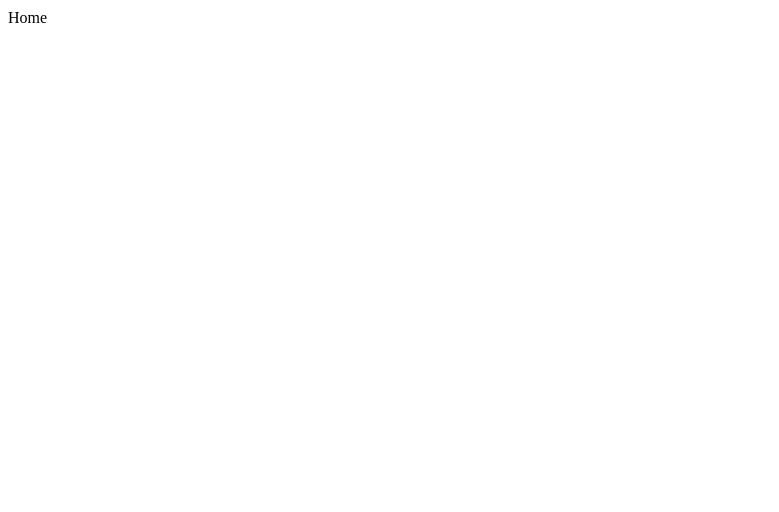
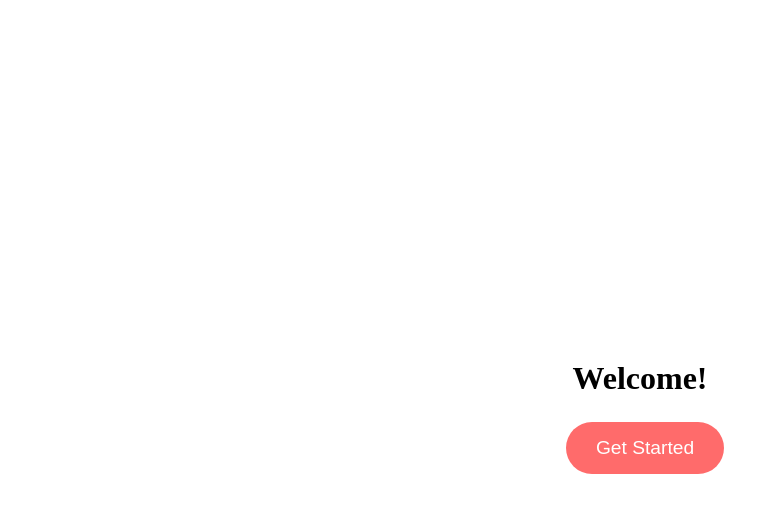
Before and after one commit to 2020-HelloWorld/47_.-team, a React (Create React App) app in the folder frontend/: page / in a window 1280 px wide. Shown: the top 512 px of the page, without its empty margins (0-779 px from the left). Built offline with nearby package versions, Linux system fonts and the light colour scheme.

Commit message:
added home page design

```diff
--- a/frontend/src/Components/Home.js
+++ b/frontend/src/Components/Home.js
@@ -1,9 +1,16 @@
 import React from 'react'
+import { Link } from 'react-router-dom';
 
 function Home() {
   return (
-    <div>Home</div>
-  )
+    <div className="welcome-page">
+      <h1>Welcome!</h1>
+      <Link to='/login'>
+        <button className="animate-button">Get Started</button>
+      </Link>
+    </div>
+  );
+
 }
 
 export default Home
--- a/frontend/src/Components/style.css
+++ b/frontend/src/Components/style.css
@@ -331,3 +331,34 @@ nav {
   .table td button:hover {
     background-color: #3e8e41;
   }
+
+  /* HOME */
+
+  .welcome-page {
+    display: flex;
+    flex-direction: column;
+    justify-content: center;
+    align-items: center;
+    height: 100vh;
+  }
+
+  .animate-button {
+    padding: 15px 30px;
+    font-size: 1.2rem;
+    border: none;
+    border-radius: 30px;
+    color: white;
+    background-color: #FF6B6B;
+    cursor: pointer;
+    transition: all 0.3s ease-in-out;
+  }
+
+  .animate-button:hover {
+    transform: scale(1.05);
+    box-shadow: 0px 0px 10px #FF6B6B;
+  }
+
+  .animate-button:active {
+    transform: scale(0.95);
+    box-shadow: 0px 0px 5px #FF6B6B;
+  }
```
